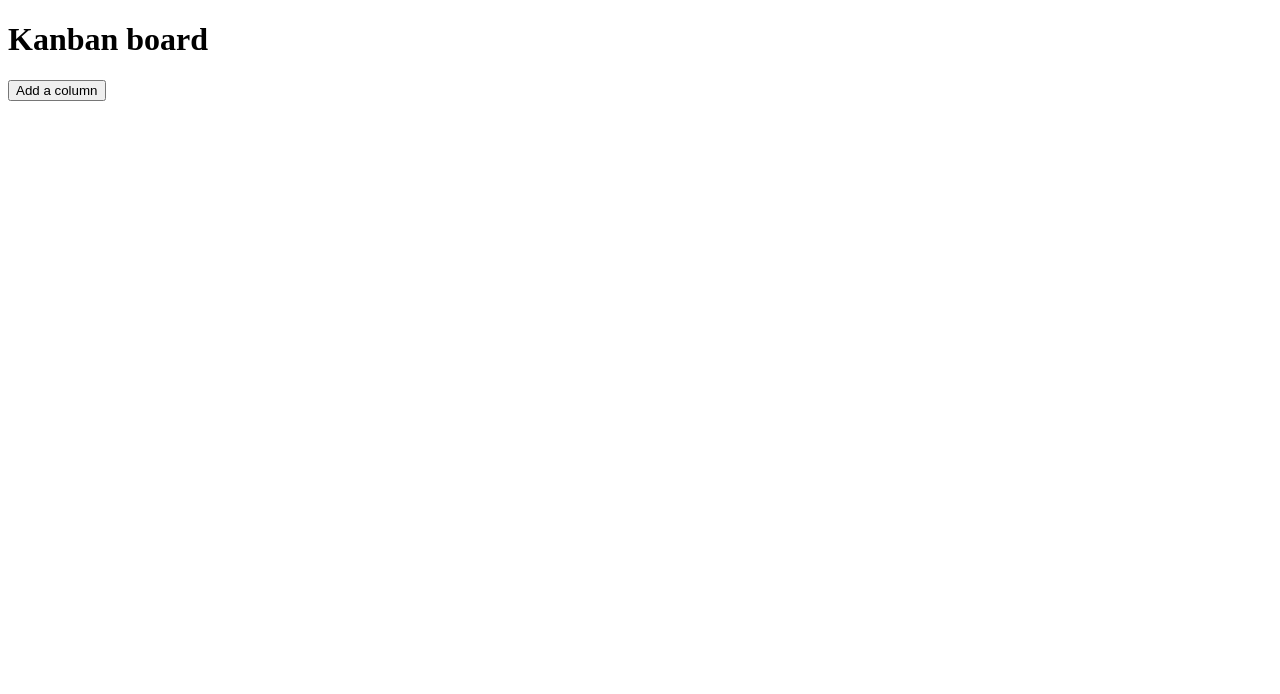
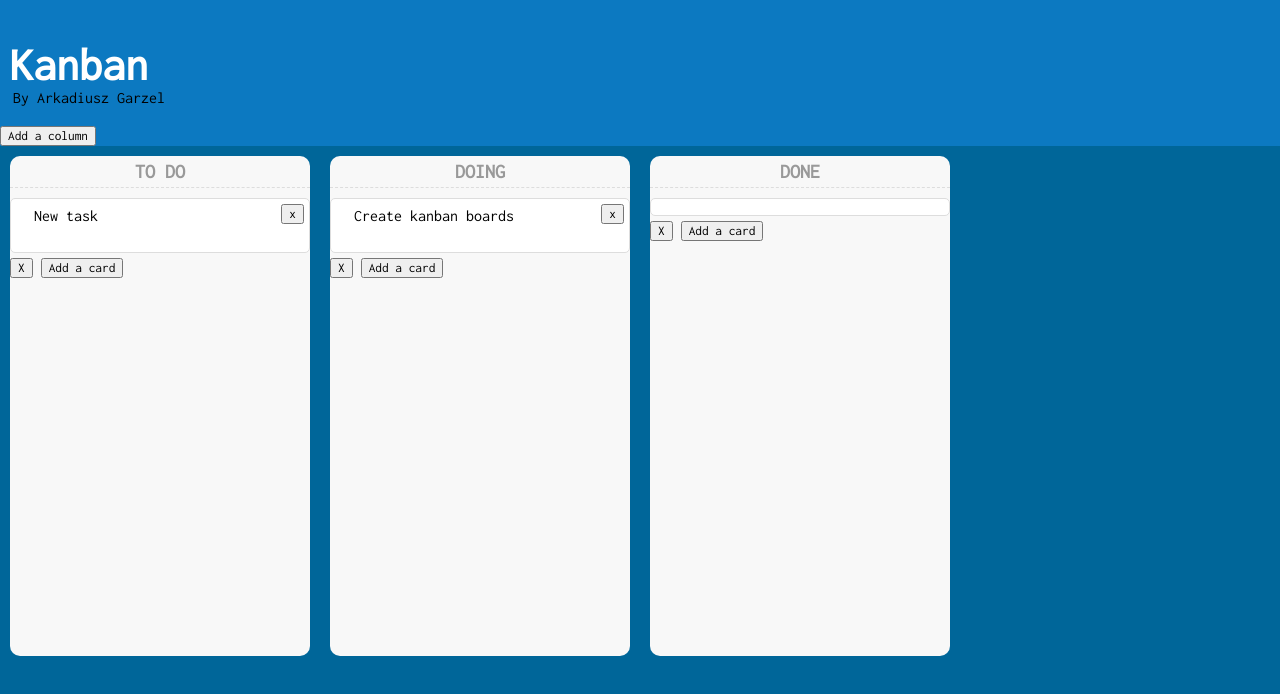
Before and after one commit to ejkej87/Kanban_JS, a website: page index.html in a window 1280 px wide. Drawn offline with nearby package versions, Linux system fonts and the light colour scheme.

Commit message:
Add style and js files

```diff
--- a/index.html
+++ b/index.html
@@ -4,19 +4,19 @@
 <head>
    <meta charset="utf-8">
    <title>Kanban board</title>
-   <link rel="stylesheet" href="style.css">
+   <link rel="stylesheet" href="css/style.prefixed.css">
+   <link href="https://fonts.googleapis.com/css?family=Inconsolata" rel="stylesheet">
 </head>
 
 <body>
    <div id="board" class="board">
-      <h1>Kanban board</h1>
-      <button class="create-column">Add a column</button>
+      <h2>Kanban</h2>
+      <p>By Arkadiusz Garzel</p>
+      <button class="create-column from-middle">Add a column</button>
       <div class="column-container"></div>
    </div>
 
-   <script src="https://cdnjs.cloudflare.com/ajax/libs/mustache.js/2.3.0/mustache.min.js"></script>
-   <script src="https://cdnjs.cloudflare.com/ajax/libs/Sortable/1.6.0/Sortable.min.js"></script>
-   <script src="script.js"></script>
+
    <script id="column-template" type="x-tmpl-mustache">
       <div class="column">
          <h2 class="column-title">{{ name }}</h2>
@@ -31,6 +31,12 @@
     <button class="btn-delete">x</button>
       </div
    </script>
+
+
+   <script src="https://cdnjs.cloudflare.com/ajax/libs/mustache.js/2.3.0/mustache.min.js"></script>
+   <script src="https://cdnjs.cloudflare.com/ajax/libs/Sortable/1.6.0/Sortable.min.js"></script>
+   <script src="script.js"></script>
+
 </body>
 
 </html>
--- /dev/null
+++ b/sass/style.scss
@@ -0,0 +1,64 @@
+* {
+   box-sizing: border-box;
+   margin: 0;
+   font-family: 'Inconsolata', monospace;
+}
+
+.board {
+   background-color: #0C79C1;
+   p {
+      color: black;
+      padding: 0 13px 20px 13px;
+   }
+   h2 {
+      color: #fff;
+      padding: 40px 40px 0 10px;
+      font-size: 46px;
+   }
+   .column-container {
+      height: 100vh;
+      background-color: #006699;
+      .column {
+         float: left;
+         margin: 10px;
+         width: 300px;
+         height: 500px;
+         background-color: #F8F8F8;
+         border-radius: 10px;
+      }
+      .column-title {
+         text-align: center;
+         margin: 0 0 10px;
+         font-size: 20px;
+         text-transform: uppercase;
+         color: #999;
+         padding: 5px;
+         border-bottom: 1px dashed #ddd;
+         text-overflow: ellipsis;
+         user-select: none;
+      }
+      .create-column {
+         margin-left: 10px;
+         margin-bottom: 20px;
+      }
+      .column-card-list {
+         border-radius: 5px;
+         background: #fff;
+         border: 1px solid #ddd;
+         margin-bottom: 5px;
+         padding: 8px 10px;
+         -webkit-transition: all 0.3 ease;
+         color: #000;
+         position: relative;
+         .btn-delete {
+            position: absolute;
+            top: 5px;
+            right: 5px
+         }
+         li {
+            list-style-type: none;
+         }
+      }
+   }
+
+   }
--- a/script.js
+++ b/script.js
@@ -46,7 +46,7 @@ function Column(name) {
          self.addCard(new Card(prompt("Enter the name of the card")));
       }
    });
-}
+
 
 //delete column
 
@@ -59,6 +59,7 @@ this.element.querySelector('.column').addEventListener('click', function (event)
       self.addCard(new Card(prompt("Enter the name of the card")));
    }
 });
+}
 
 //delete the column and adding a card
 
```
Also changed, not shown: package.json (added, +37 -0 lines), README.md (added), css/style.css (added), css/style.prefixed.css (added), js/script.js (added), 4 other files.
